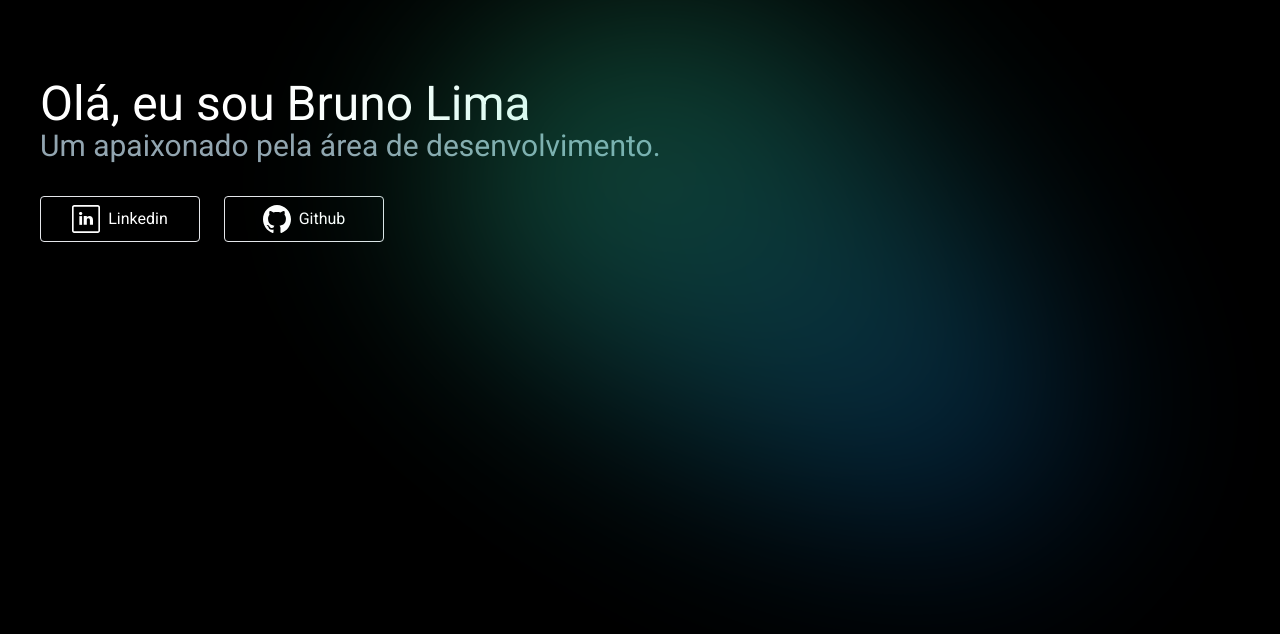
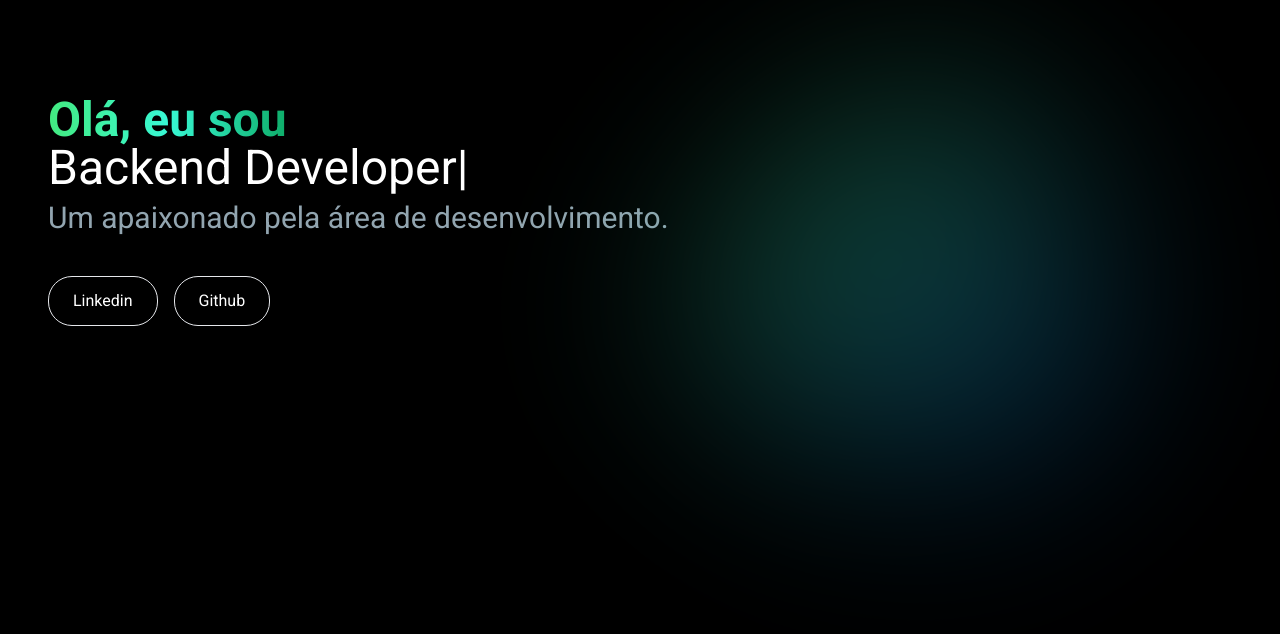
Before and after one commit to Brunoo-Lima/portfolio-nextjs, a Next.js app: page / in a window 1280 px wide. Shown: the top 634 px of the page. Built offline with nearby package versions, Linux system fonts and the light colour scheme.

Commit message:
style: sectionHero style

```diff
--- a/src/app/page.tsx
+++ b/src/app/page.tsx
@@ -3,7 +3,9 @@ import { SectionHero } from '@/components/SectionHero';
 export default function Home() {
   return (
     <main>
-      <SectionHero />
+      <div className="container px-12 py-4 mx-auto">
+        <SectionHero />
+      </div>
     </main>
   );
 }
--- a/src/components/SectionHero.tsx
+++ b/src/components/SectionHero.tsx
@@ -1,41 +1,51 @@
+'use client';
+
 import Image from 'next/image';
 import Link from 'next/link';
-
-import { Container } from '@/utilities/Container';
 
 import Background from '@/assets/background.png';
 import Linkedin from '@/assets/network/linkedin.svg';
 import Github from '@/assets/network/github.svg';
 
+import { TypeAnimation } from 'react-type-animation';
+
 export function SectionHero() {
   return (
-    <section className="sm:px-10 px-0 py-20">
-      <Container>
+    <section className="py-20">
       <div className="relative flex items-center justify-between">
-          <div className="relative flex flex-col justify-between sm:items-start items-center w-[70ch]">
-            <h1 className="lg:text-5xl text-3xl md:text-start text-center">
-              Olá, eu sou Bruno Lima
+        <div className="relative grid grid-cols-1 gap-2 items-center">
+          <h1 className="md:text-5xl text-3xl md:text-start text-center leading-tight">
+            <span className="text-transparent bg-gradient-to-r from-primary-green via-second-green to-tertiary-green bg-clip-text font-bold">
+              Olá, eu sou{' '}
+            </span>
+            <br />
+            <TypeAnimation
+              sequence={[
+                'Bruno',
+                1000,
+                'Web Developer',
+                1000,
+                'Backend Developer',
+                1000,
+              ]}
+              wrapper="span"
+              speed={50}
+              repeat={Infinity}
+            />
           </h1>
 
-            <p className="lg:text-3xl text-2xl md:text-start text-center leading-tight mb-8 text-second-gray">
+          <p className="md:text-3xl text-2xl md:text-start text-center leading-tight mb-8 text-second-gray">
             Um apaixonado pela área de desenvolvimento.
           </p>
 
-            <div className="flex gap-6">
-              <button className="flex items-center justify-center gap-2 border px-4 py-2 max-w-full sm:w-40 w-32 rounded bg-primary-black transition hover:border-opacity-75">
-                <Image
-                  src={Linkedin}
-                  alt="Icone do linkedin"
-                  className="w-7 h-7"
-                />
+          <div className="flex sm:flex-row flex-col md:justify-start justify-center gap-4">
+            <button className="border px-6 py-3 sm:w-fit w-full rounded-3xl bg-primary-black transition hover:border-opacity-75">
               <Link href="https://www.linkedin.com/in/bruno-lima-8a2407173/">
                 Linkedin
               </Link>
             </button>
 
-              <button className="flex items-center justify-center gap-2 border px-4 py-2 max-w-full sm:w-40 w-32 rounded bg-primary-black transition hover:border-opacity-75">
-                <Image src={Github} alt="Icone do github" className="w-7 h-7" />
-
+            <button className="border px-6 py-3 sm:w-fit w-full rounded-3xl bg-primary-black transition hover:border-opacity-75">
               <Link href="https://github.com/Brunoo-Lima">Github</Link>
             </button>
           </div>
@@ -44,10 +54,9 @@ export function SectionHero() {
         <Image
           src={Background}
           alt="Imagem para efeito na parte direita da introdução"
-            className="absolute lg:right-28 right-0 top-0 block rounded-section_hero sm:max-w-full min-w-fit md:w-[400px] md:h-[400px] w-[80px] h-[80px] animate-spin-slow blur-xxxl sm:opacity-30 opacity-95"
+          className="absolute md:right-28 right-0 top-0 block rounded-section_hero max-w-full md:w-[400px] md:h-[400px] w-[80px] h-[80px] animate-spin-slow blur-xxxl sm:opacity-30 opacity-95"
         />
       </div>
-      </Container>
     </section>
   );
 }
--- a/src/utilities/Container.tsx
+++ /dev/null
@@ -1,11 +0,0 @@
-import { ReactNode } from 'react';
-
-type ContainerProps = {
-  children: ReactNode;
-};
-
-export function Container({ children }: ContainerProps) {
-  return (
-    <div className="max-w-[1200px] w-full lg:px-8 px-6 mx-auto">{children}</div>
-  );
-}
```
Also changed, not shown: package.json (+5 -4 lines), src/assets/network/linkedin.svg, 1 other file (tests, documents, lock files or other folders). Lines whose indentation alone changed are shown as unchanged.
